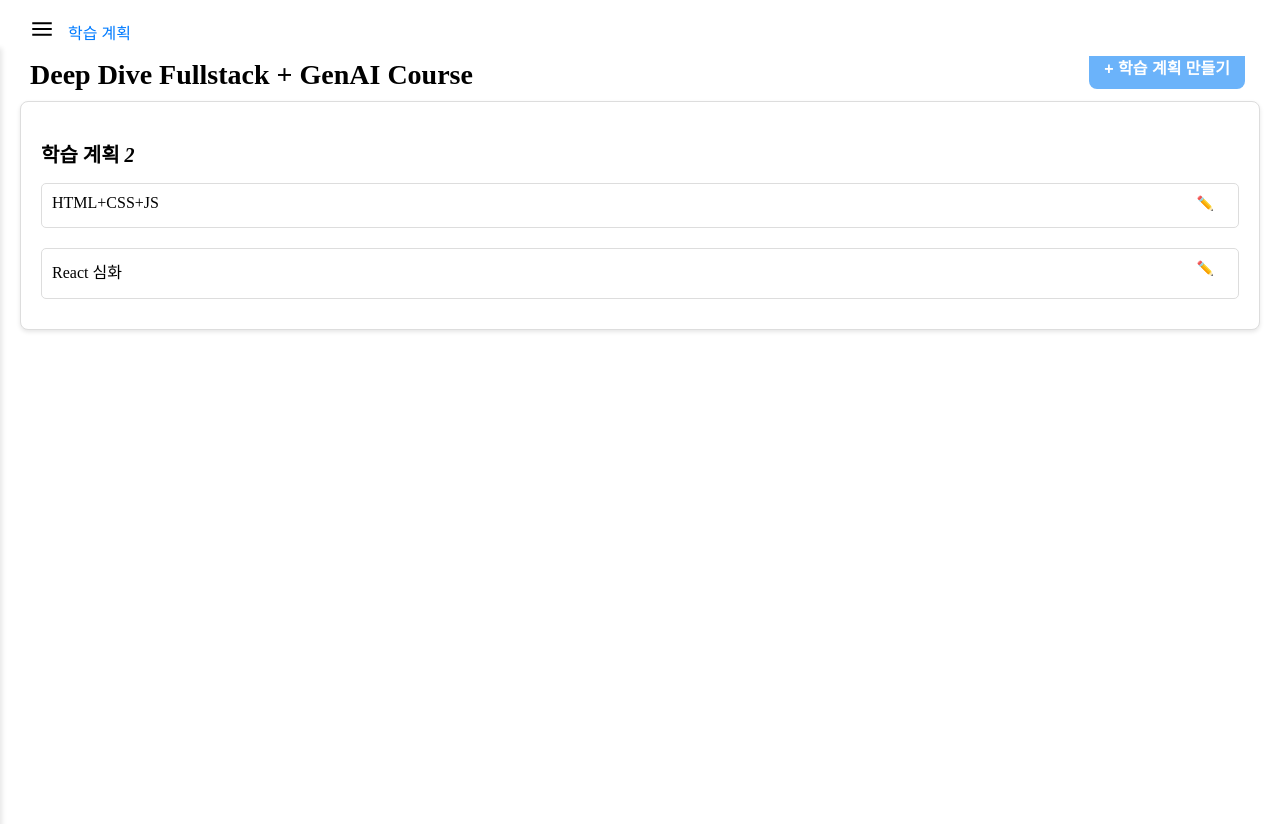
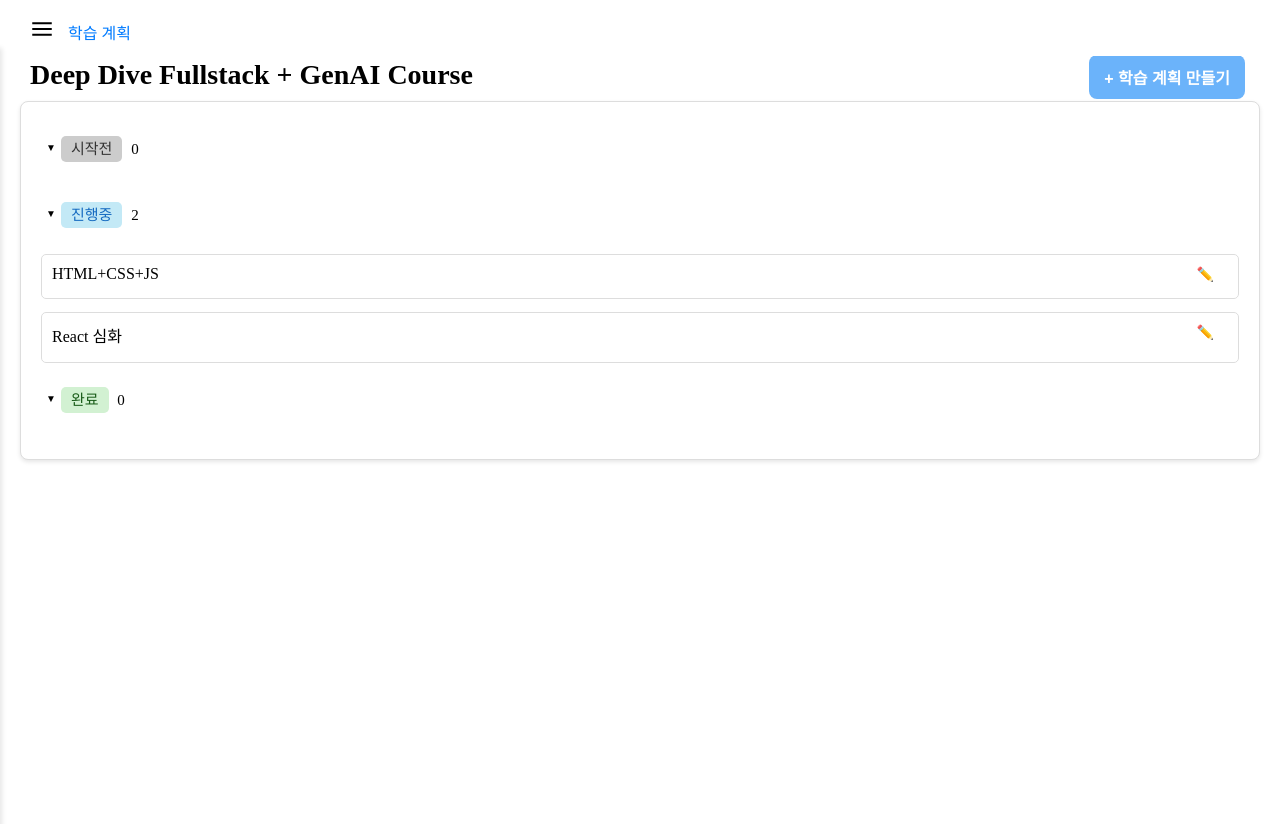
Before and after one commit to Deep-dive-final-project/deepdive-app, a Next.js app: page /campaign in a window 1280 px wide. Shown: the top 824 px of the page. Built offline with nearby package versions, Linux system fonts and the light colour scheme.

Commit message:
구름 EXP와 비슷하게 디자인 변경

```diff
--- a/src/app/(AfterLogin)/campaign/campaign.module.css
+++ b/src/app/(AfterLogin)/campaign/campaign.module.css
@@ -1,27 +1,29 @@
+/* 기본 컨테이너 스타일 */
 .container {
   display: flex;
-    flex-direction: column;
+  flex-direction: column; /* 세로 정렬 */
   padding: 20px;
   background-color: #fff;
   height: 100vh;
 }
 
+/* 페이지 헤더 스타일 */
 .header {
   font-size: 28px;
   font-weight: bold;
-    margin-bottom: 10px;
-    margin-top: 15px;
-    margin-left: 10px;
+  margin: 15px 0 10px 10px; /* 상, 우, 하, 좌 여백 */
   text-align: left;
 }
 
+/* 캠페인 전체 컨테이너 스타일 */
 .campaignContainer {
   display: flex;
   gap: 20px;
   justify-content: space-between;
-    position: relative; /* 위치를 기준으로 슬라이드 효과 */
+  position: relative; /* 슬라이드 효과를 위한 위치 기준 */
 }
 
+/* 상태별 배경 색상 스타일 */
 .시작전 {
   background-color: #ccc;
   color: #333;
@@ -29,72 +31,126 @@
 }
 
 .진행중 {
-    background-color: #add8e6;
-    color: #333;
+  background-color: #c3e9f6;
+  color: rgb(21, 106, 192);
   border: none;
 }
 
 .완료 {
-    background-color: #97db97;
-    color: #333;
+  background-color: #d2f1d2;
+  color: #195c19;
   border: none;
 }
 
+/* 왼쪽 패널 스타일 (학습 계획 리스트) */
 .leftPanel {
-    flex: 1;
+  flex: 1; /* 화면 비율 차지 */
   background-color: #fff;
   border: 1px solid #ddd;
   border-radius: 8px;
   padding: 20px;
   box-shadow: 0 2px 4px rgba(0, 0, 0, 0.1);
+  max-height: 80vh; /* 최대 높이 설정 */
+  overflow-y: auto; /* 세로 스크롤 허용 */
 }
 
+/* 패널 타이틀 (화살표 아이콘 포함) */
 .panelTitle {
-    font-size: 20px;
-    margin-bottom: 15px;
+  font-size: 15px;
+  margin-bottom: 30px;
+  position: relative;
+  padding-left: 20px; /* 화살표와 텍스트 사이 간격 */
+  font-weight: normal;
+  cursor: pointer; /* 클릭 가능 */
 }
 
+.statusBox {
+  padding: 5px 10px;
+  border-radius: 5px;
+  margin-right: 5px;
+  font-size: 15px;
+}
+
+/* 기본 화살표 아이콘 */
+.panelTitle::before {
+  font-size: 10px;
+  content: '▼'; /* 기본 아래 화살표 */
+  position: absolute;
+  left: 5px; top: 5px;
+}
+
+/* 접힘 상태 화살표 아이콘 */
+.collapsed::before {
+  font-size: 10px;
+  content: '▶'; /* 접힘 상태에서는 오른쪽 화살표 */
+  color: #666;
+}
+
+/* 학습 계획 목록 스타일 */
 .planList {
   display: flex;
-    flex-direction: column;
-    gap: 10px;
+  flex-direction: column; /* 세로 정렬 */
+  gap: 3px;
+  color: #000;
 }
 
+/* 학습 계획 항목 스타일 */
 .planItem {
   padding: 10px;
   border: 1px solid #ddd;
   border-radius: 5px;
   background-color: #fff;
   margin-bottom: 10px;
-    cursor: pointer;
-    transition: background-color 0.3s ease;
+  cursor: pointer; /* 클릭 가능 */
+  transition: background-color 0.3s ease; /* 배경 색 전환 효과 */
   display: flex;
   flex-direction: column;
 }
 
+/* 마우스 오버 시 스타일 */
 .planItem:hover,
 .planItem:hover .planDetails {
-    background-color: #eee;
+  background-color: #eee; /* 마우스 오버 시 배경색 */
 }
 
+/* 학습 계획 제목 스타일 */
 .planTitle {
   display: flex;
   justify-content: space-between;
   align-items: center;
   font-size: 16px;
-    cursor: pointer;
+  cursor: pointer; /* 클릭 가능 */
   margin-bottom: 5px;
 }
 
+/* 학습 계획 세부 정보 스타일 */
 .planDetails {
   display: block;
   padding: 10px;
   background-color: #fff;
   border-top: 1px solid #ddd;
-    transition: background-color 0.3s ease;
+  transition: max-height 0.3s ease, padding 0.3s ease, opacity 0.3s ease; /* 접힘/펼침 애니메이션 */
   margin-top: 5px;
+  max-height: 100px; /* 최대 높이 설정 */
+  overflow: hidden; /* 넘침 부분 숨기기 */
 }
 
+/* 접힘 상태의 세부 정보 스타일 */
+.collapsed .planDetails {
+  max-height: 0;
+  opacity: 0; /* 보이지 않게 설정 */
+  overflow: hidden;
+  transition: max-height 0.3s ease, opacity 0.3s ease;
+}
+
+/* 펼침 상태의 세부 정보 스타일 */
+.expanded .planDetails {
+  max-height: 100px; /* 최대 높이 설정 */
+  opacity: 1; /* 보이게 설정 */
+  transition: max-height 0.3s ease, opacity 0.3s ease;
+}
+
+/* 수정 버튼 스타일 */
 .editButton {
   background-color: transparent;
   border: none;
@@ -102,13 +158,14 @@
   font-size: 14px;
   position: absolute;
   right: 40px;
-    transition: transform 0.3s ease;
+  transition: transform 0.3s ease; /* 크기 변경 애니메이션 */
 }
 
-  .editButton:hover{
-    transform: scale(1.2);
+.editButton:hover {
+  transform: scale(1.2); /* 호버 시 크기 확대 */
 }
 
+/* 학습 계획 만들기 버튼 스타일 */
 .createButton {
   background-color: rgb(107, 179, 250);
   color: #fff;
@@ -120,7 +177,7 @@
   cursor: pointer;
   transition: background-color 0.3s ease;
   position: absolute;
-    top: 45px;
+  top: 55px;
   right: 35px;
 }
 
@@ -140,24 +197,27 @@
   padding: 20px;
   box-shadow: 0 2px 4px rgba(0, 0, 0, 0.1);
   height: 80vh;
-    transform: translateX(100%);
+  transform: translateX(100%); /* 기본적으로 화면 밖에 위치 */
   transition: transform 0.3s ease, opacity 0.3s ease; /* 슬라이드 효과 */
   opacity: 0;
   visibility: hidden;
-    overflow-y: auto;
+  overflow-y: auto; /* 세로 스크롤 허용 */
 }
 
+/* 슬라이드 애니메이션: 보이기 */
 .slideIn {
   transform: translateX(0);
   opacity: 1;
   visibility: visible;
 }
 
+/* 슬라이드 애니메이션: 숨기기 */
 .slideOut {
   transform: translateX(100%);
   transition: transform 0.3s ease, opacity 0.3s ease, visibility 0s 0.3s;
 }
 
+/* 닫기 버튼 스타일 */
 .closeButton {
   position: absolute;
   top: 10px;
@@ -168,6 +228,7 @@
   cursor: pointer;
 }
 
+/* 학습 계획 생성 폼 컨테이너 스타일 */
 .formContainer {
   margin-top: 25px;
 }
@@ -189,8 +250,7 @@
 .textarea {
   width: 100%;
   padding: 8px;
-    margin-top: 5px;
-    margin-bottom: 20px;
+  margin: 5px 0 20px;
   border: 1px solid #ddd;
   border-radius: 5px;
   font-size: 14px;
@@ -222,7 +282,7 @@
   font-size: 14px;
 }
 
-  .taskItem span{
+.taskItem span {
   margin-left: 5px;
 }
 
@@ -235,6 +295,7 @@
   outline: none;
 }
 
+/* 버튼 섹션 스타일 */
 .buttonSection {
   margin-top: 20px;
   text-align: center;
@@ -251,7 +312,7 @@
   transition: background-color 0.3s ease;
 }
 
-  .submitButton:hover{
+.submitButton:hover {
   background-color: dodgerblue;
 }
 
--- a/src/app/(AfterLogin)/campaign/page.tsx
+++ b/src/app/(AfterLogin)/campaign/page.tsx
@@ -6,7 +6,7 @@ import styles from './campaign.module.css';
 import { initialPlans, Plan, Task } from '@/data/plans'; // 학습계획 예시 데이터 임포트
 
 export default function Campaign() {
-  const [showCreatePanel, setShowCreatePanel] = useState(false); // 상태로 화면 전환 관리
+  const [showCreatePanel, setShowCreatePanel] = useState(false);
   const [planName, setPlanName] = useState('');
   const [selectedCourse, setSelectedCourse] = useState('');
   const [goal, setGoal] = useState('');
@@ -15,10 +15,15 @@ export default function Campaign() {
     { name: '섹션2', status: '시작전' },
     { name: '섹션3', status: '시작전' },
   ]);
-  const [plans, setPlans] = useState<Plan[]>(initialPlans); // 초기 계획 데이터 사용
+  const [plans, setPlans] = useState<Plan[]>(initialPlans);
+  const [editingPlanId, setEditingPlanId] = useState<number | null>(null);
+  const [selectedPlanId, setSelectedPlanId] = useState<number | null>(null);
 
-  const [editingPlanId, setEditingPlanId] = useState<number | null>(null); // 현재 편집 중인 계획 ID
-  const [selectedPlanId, setSelectedPlanId] = useState<number | null>(null); // 현재 선택된 계획 ID
+  const [collapsedSections, setCollapsedSections] = useState<{ [key: string]: boolean }>({
+    시작전: false,
+    진행중: false,
+    완료: false,
+  });
 
   const [error, setError] = useState<{ planName: string; selectedCourse: string }>({
     planName: '',
@@ -27,10 +32,9 @@ export default function Campaign() {
 
   const router = useRouter();
 
-  // 학습 계획 만들기 버튼 클릭 핸들러
   const handleCreateButtonClick = () => {
-      setEditingPlanId(null); // 새로운 계획을 만드는 경우
-      resetForm(); // 폼 초기화
+    setEditingPlanId(null);
+    resetForm();
     setShowCreatePanel(true);
   };
 
@@ -51,18 +55,23 @@ export default function Campaign() {
     setShowCreatePanel(true);
   };
 
-  // 학습 계획 클릭 핸들러
   const handlePlanClick = (planId: number) => {
-    setSelectedPlanId(planId === selectedPlanId ? null : planId); // 클릭한 학습 계획 선택/해제
+    setSelectedPlanId(planId === selectedPlanId ? null : planId);
   };
 
-  // 태스크 상태 변경 핸들러
   const handleTaskStatusChange = (index: number, newStatus: string) => {
     setTasks((prevTasks) => {
       const updatedTasks = [...prevTasks];
       updatedTasks[index].status = newStatus;
       return updatedTasks;
     });
+  };
+
+  const toggleSection = (status: string) => {
+    setCollapsedSections((prevState) => ({
+      ...prevState,
+      [status]: !prevState[status],
+    }));
   };
 
   const resetForm = () => {
@@ -74,10 +83,9 @@ export default function Campaign() {
       { name: '섹션2', status: '시작전' },
       { name: '섹션3', status: '시작전' },
     ]);
-    setError({ planName: '', selectedCourse: '' }); // 오류 메시지 리셋
+    setError({ planName: '', selectedCourse: '' });
   };
 
-  // 학습 계획 수정/생성 핸들러
   const handleSubmitPlan = () => {
     let isValid = true;
     const newError = { planName: '', selectedCourse: '' };
@@ -94,10 +102,9 @@ export default function Campaign() {
 
     setError(newError);
 
-    if (!isValid) return; // 유효성 검사를 통과하지 못한 경우
+    if (!isValid) return;
 
     if (editingPlanId !== null) {
-      // 수정 중인 경우
       setPlans((prevPlans) =>
         prevPlans.map((plan) =>
           plan.id === editingPlanId
@@ -106,35 +113,42 @@ export default function Campaign() {
         )
       );
     } else {
-      // 새로운 계획 추가
       const newPlan: Plan = {
-        id: plans.length + 1, // 임시 ID 생성, 실제로는 서버에서 관리
+        id: plans.length + 1,
         title: planName,
         course: selectedCourse,
         goal,
         tasks,
       };
       setPlans((prevPlans) => [...prevPlans, newPlan]);
-       // '/campaign/complete' 페이지로 이동
       router.push('/campaign/complete');
     }
 
-    // 패널 닫기
     handleClosePanel();
+  };
+
+  const filteredPlans = {
+    시작전: plans.filter((plan) => plan.tasks.every(task => task.status === "시작전")),
+    진행중: plans.filter((plan) => plan.tasks.some(task => task.status === "진행중")),
+    완료: plans.filter((plan) => plan.tasks.every(task => task.status === "완료")),
   };
 
   return (
     <div className={styles.container}>
       <div className={styles.header}>Deep Dive Fullstack + GenAI Course</div>
-
-      {/* 학습 계획 만들기 버튼 */}
       <button className={styles.createButton} onClick={handleCreateButtonClick}>+ 학습 계획 만들기</button>
 
       <div className={styles.campaignContainer}>
-        {/* 학습 계획 리스트 화면 */}
         <div className={styles.leftPanel}>
-          <h2 className={styles.panelTitle}>학습 계획 <i>{plans.length}</i></h2>
-          {/* 리스트 콘텐츠 */}
+          {Object.entries(filteredPlans).map(([status, plans]) => (
+            <div key={status}>
+              <h3
+                onClick={() => toggleSection(status)}
+                className={`${styles.panelTitle} ${collapsedSections[status] ? styles.collapsed : ''}`}
+              >
+                <span className={`${styles.statusBox} ${styles[status]}`}>{status}</span> {plans.length}
+              </h3>
+              {!collapsedSections[status] && (
                 <div className={styles.planList}>
                   {plans.map((plan) => (
                     <div key={plan.id} className={styles.planItem}>
@@ -147,7 +161,6 @@ export default function Campaign() {
                       >
                         ✏️
                       </button>
-                {/* 선택된 학습 계획 상세 정보 표시 */}
                       {selectedPlanId === plan.id && (
                         <div className={styles.planDetails}>
                           {plan.tasks.map((task, index) => (
@@ -160,6 +173,9 @@ export default function Campaign() {
                     </div>
                   ))}
                 </div>
+              )}
+            </div>
+          ))}
         </div>
 
         {/* 학습 계획 생성 화면 */}
@@ -168,9 +184,7 @@ export default function Campaign() {
                 showCreatePanel ? styles.slideIn : styles.slideOut
             }`}
         >
-          <button className={styles.closeButton} onClick={handleClosePanel}>
-              X
-          </button>
+          <button className={styles.closeButton} onClick={handleClosePanel}>X</button>
           <div className={styles.formContainer}>
             <h2 className={styles.formTitle}>{editingPlanId ? '학습 계획 수정하기' : '학습 계획 만들기'}</h2>
 
@@ -221,9 +235,7 @@ export default function Campaign() {
                   <span>{task.name}</span>
                   <select
                     value={task.status}
-                    onChange={(e) =>
-                      handleTaskStatusChange(index, e.target.value)
-                    }
+                    onChange={(e) => handleTaskStatusChange(index, e.target.value)}
                     className={`${styles.statusSelect} ${styles[task.status]}`}
                   >
                     <option value="시작전">시작전</option>
```
Also changed, not shown: src/app/(AfterLogin)/dashboard/dashboard.module.css (+7 -4 lines). Lines whose indentation alone changed are shown as unchanged.
